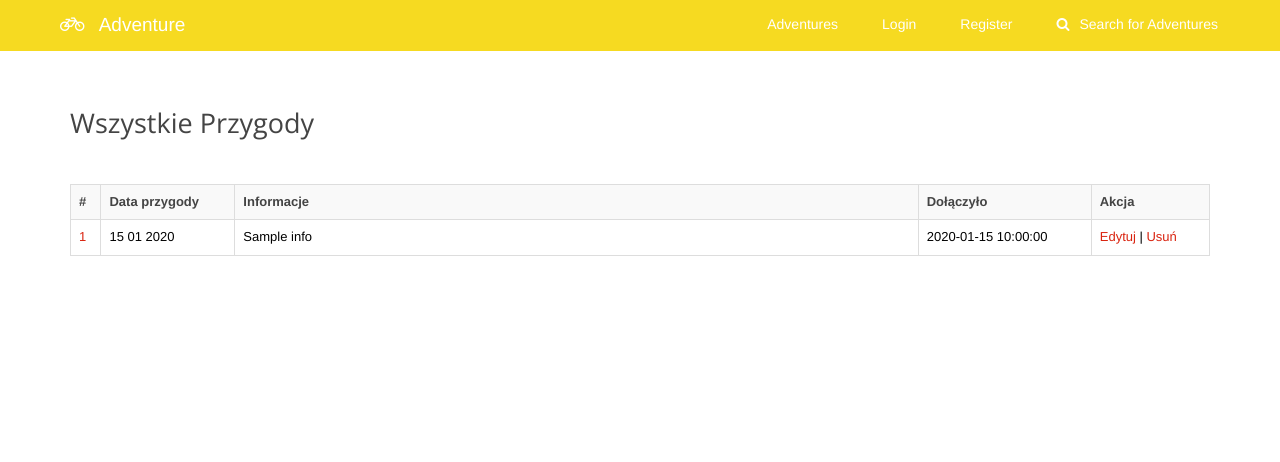
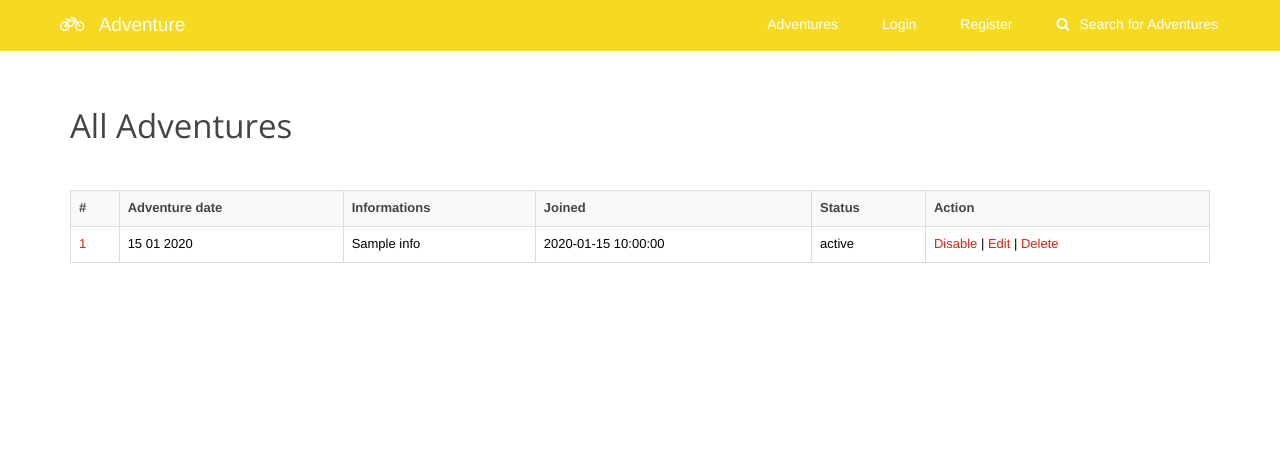
Before and after one commit to VirrageS/Przygoda, a Python web app: template app/templates/admin/adventures.html in a window 1280 px wide. Shown: the top 462 px of the page. Run offline with Jinja, Linux system fonts and the light colour scheme; the template is opened without the code that fills it: most values are stand-ins (such as "Sample title", 1, 10 or a date in 2020); some libraries are stand-ins or nearby versions.

Commit message:
Change admin adventures view

```diff
--- a/app/templates/admin/adventures.html
+++ b/app/templates/admin/adventures.html
@@ -1,14 +1,15 @@
 {% extends "layout.html" %}
 {% block body %}
-	<h2>Wszystkie Przygody</h2>
+	<h1>All Adventures</h1>
 	<br><br>
 	<table class="table table-striped table-bordered">
 		<tr>
 			<th>#</th>
-			<th>Data przygody</th>
-			<th width="60%">Informacje</th>
-			<th>Dołączyło</th>
-			<th>Akcja</th>
+			<th>Adventure date</th>
+			<th>Informations</th>
+			<th>Joined</th>
+			<th>Status</th>
+			<th>Action</th>
 		</tr>
 		{% for adventure in adventures %}
 			<tr>
@@ -16,7 +17,11 @@
 				<td>{{ adventure.date.strftime('%d %m %Y')|safe }}</td>
 				<td style="word-break: break-all;">{{ adventure.info|safe }}</td>
 				<td>{{ adventure.joined|safe }}</td>
-				<td><a href="/admin/adventures/edit/{{ adventure.id|safe }}">Edytuj</a> | <a href="/admin/adventures/delete/{{ adventure.id|safe }}">Usuń</a></td>
+				<td>{{ adventure.status|safe }}</td>
+				<td><a href="/admin/adventures/disable/{{ adventure.id|safe }}">Disable</a> |
+					<a href="/admin/adventures/edit/{{ adventure.id|safe }}">Edit</a> |
+					<a href="/admin/adventures/delete/{{ adventure.id|safe }}">Delete</a>
+				</td>
 			</tr>
 		{% endfor %}
 	</table>
```
Also changed, not shown: app/admin/views.py (+17 -1 lines).
